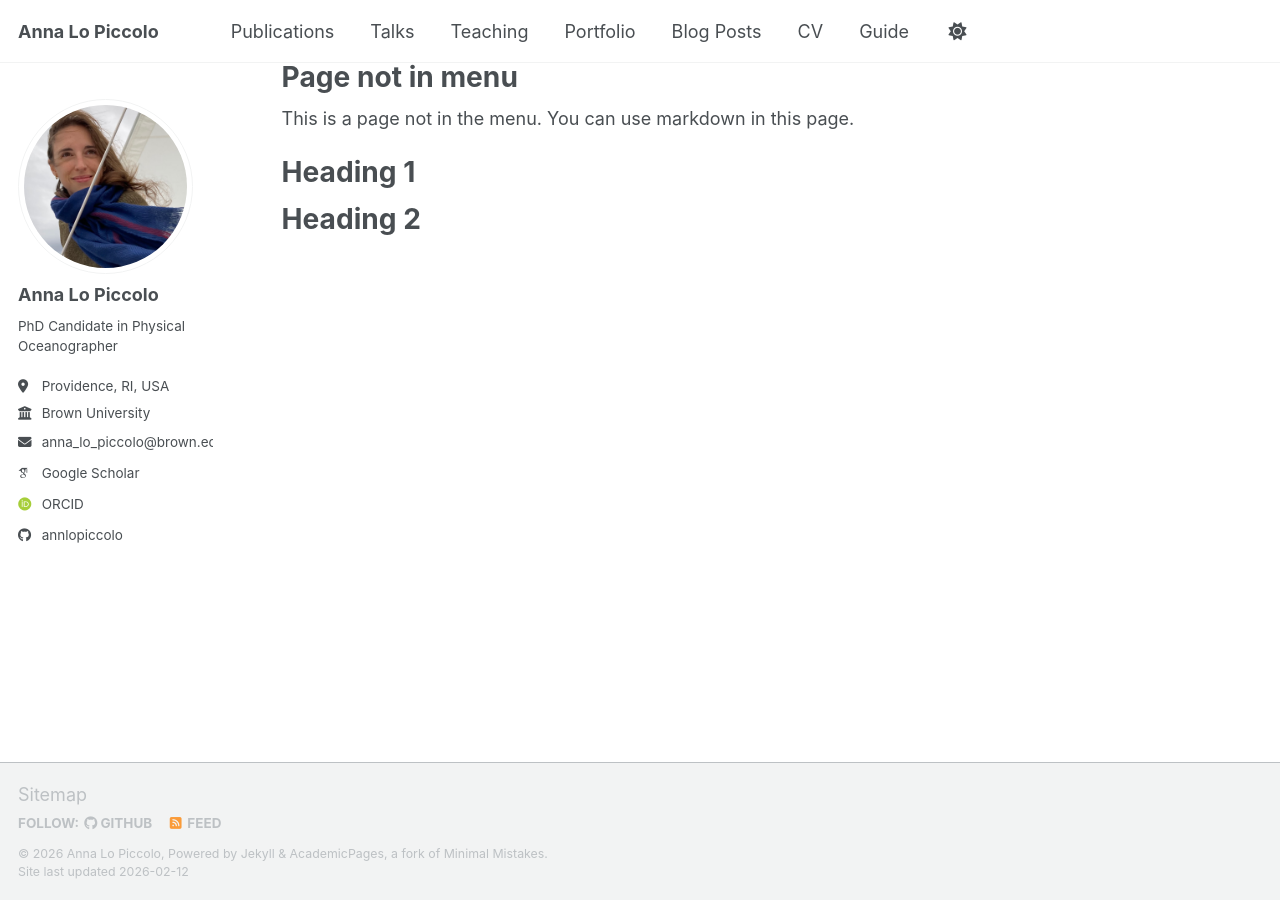
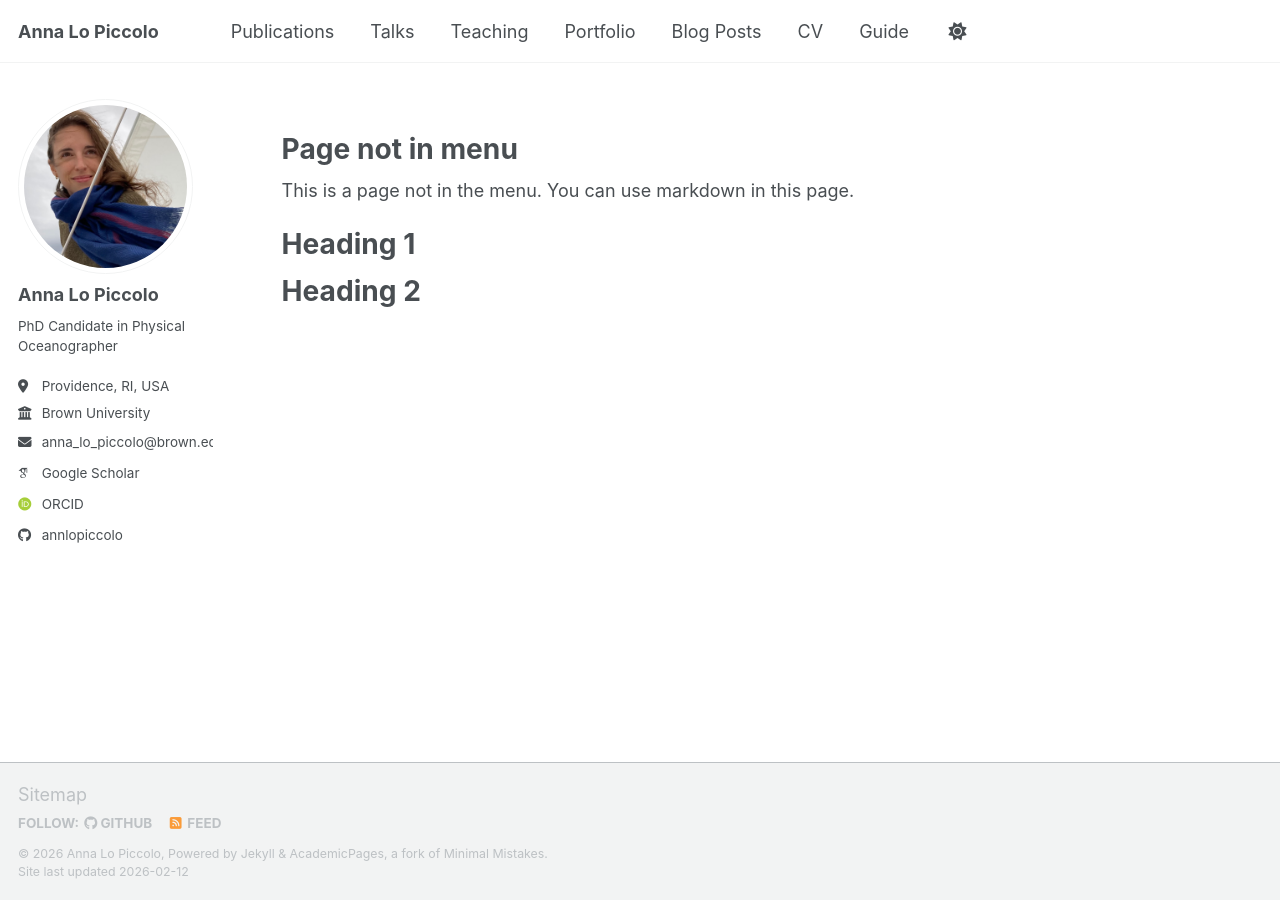
Before and after one commit to annlopiccolo/annlopiccolo.github.io, a Jekyll site: the page built from _pages/non-menu-page.md, in a window 1280 px wide. Built offline with Jekyll 4.4.1, drawn with Linux system fonts in a browser that asks for light colours; some web fonts are replaced; a script bundle is joined from its source files by our own code; library files that are not in the unit come from our copies.

Commit message:
trying to change margin _page.scss

```diff
--- a/_sass/layout/_page.scss
+++ b/_sass/layout/_page.scss
@@ -17,6 +17,7 @@
 }
 
 .page {
+   margin-top: 4rem; // prova 4-6rem
   @include breakpoint($large) {
     @include span(10 of 12 last);
     @include prefix(0.5 of 12);
```
